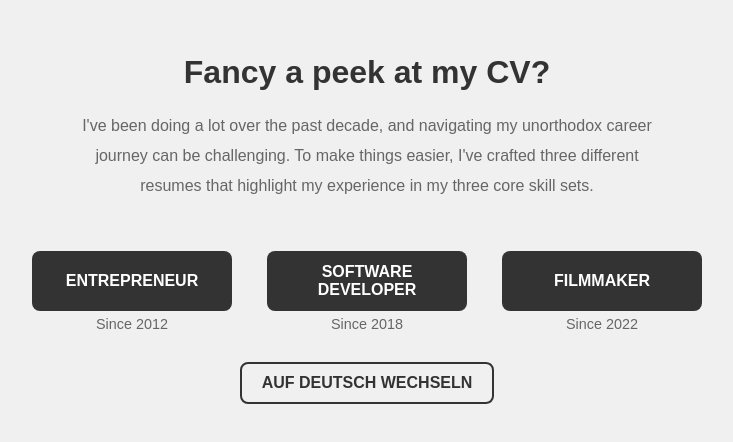
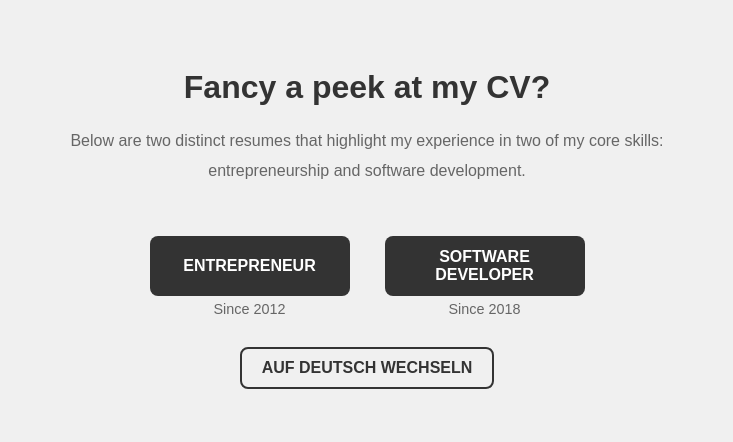
Before and after one commit to Wilfredoo/personal3.0, a React (Create React App) app: page /cv in a window 1280 px wide. Shown: the part 182-624 px from the top of the page, without its empty margins (273-1006 px from the left). Built offline with nearby package versions, Linux system fonts and the light colour scheme; a web font is replaced by a local one.

Commit message:
update cv

```diff
--- a/src/components/Curriculum.js
+++ b/src/components/Curriculum.js
@@ -136,8 +136,8 @@ const Curriculum = () => {
 
   const welcomeText = language === 'EN' ? "Fancy a peek at my CV?" : "Neugierig auf meinen Lebenslauf?";
   const descriptionText = language === 'EN'
-    ? "I've been doing a lot over the past decade, and navigating my unorthodox career journey can be challenging. To make things easier, I've crafted three different resumes that highlight my experience in my three core skill sets."
-    : "Ich war in den letzten zehn Jahren sehr aktiv, und es kann eine Herausforderung sein, meinen unorthodoxen Karriereweg zu navigieren. Um es Ihnen einfacher zu machen, habe ich drei verschiedene Lebensläufe erstellt, die meine Erfahrungen in meinen drei Kernkompetenzen hervorheben.";
+    ? "Below are two distinct resumes that highlight my experience in two of my core skills: entrepreneurship and software development."
+    : "Hier sind zwei unterschiedliche Lebensläufe, die meine Erfahrungen in zwei meiner wichtigsten Kompetenzen hervorheben: Unternehmertum und Softwareentwicklung.";
 
   return (
     <Wrapper>
@@ -156,12 +156,6 @@ const Curriculum = () => {
           </Button>
           <Experience>{language === 'EN' ? 'Since 2018' : 'Seit 2018'}</Experience>
         </ButtonWrapper>
-        <ButtonWrapper>
-          <Button onClick={() => handleDownload('Filmmaker')}>
-            {language === 'EN' ? 'Filmmaker' : 'Filmemacher'}
-          </Button>
-          <Experience>{language === 'EN' ? 'Since 2022' : 'Seit 2022'}</Experience>
-        </ButtonWrapper>
       </ButtonContainer>
       <LanguageButton onClick={toggleLanguage}>
         {language === 'EN' ? 'Auf Deutsch wechseln' : 'Switch to English'}
```
